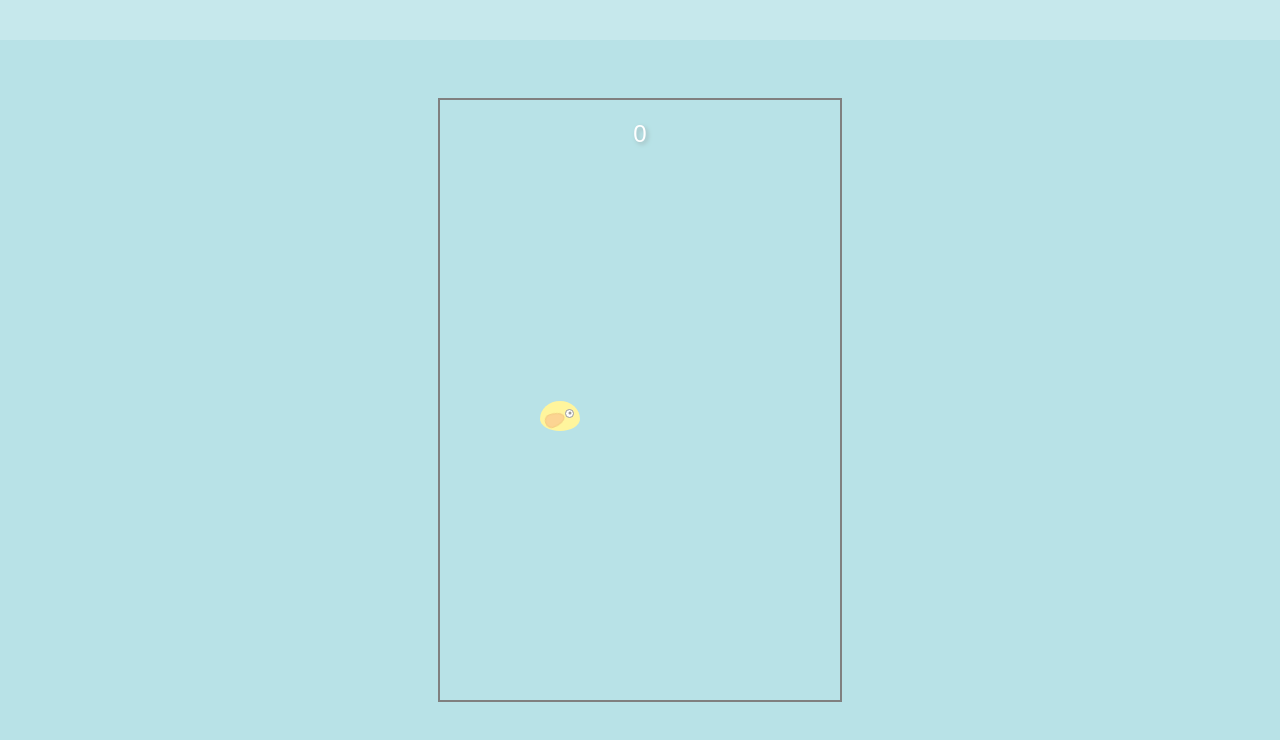
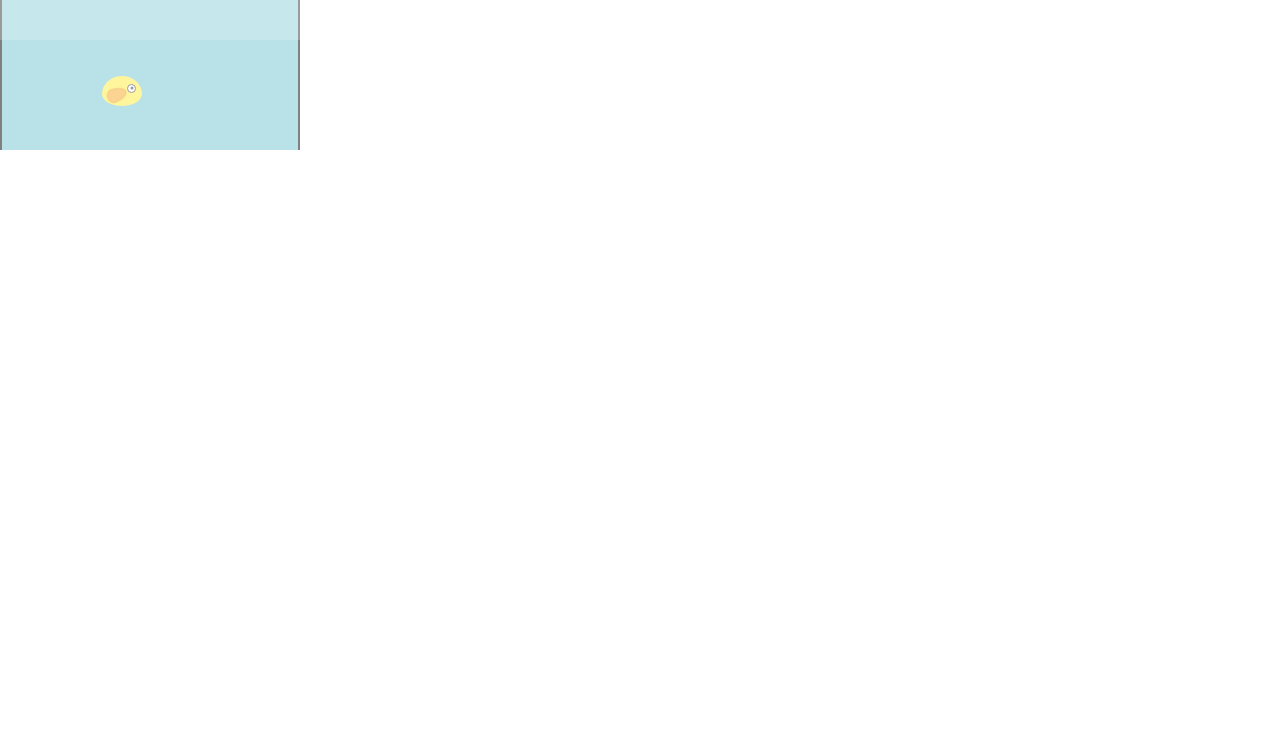
Before and after one commit to Hokage-xMinato/Flappybird, a plain HTML site: page website.html in a window 1280 px wide. Drawn offline with Linux system fonts and the light colour scheme.

Commit message:
Update website.html

```diff
--- a/website.html
+++ b/website.html
@@ -14,8 +14,8 @@
     position: fixed; /* Stays in place */
     top: 0;
     left: 0;
-    width: 100vw; /* Full screen width */
-    height: 100vh; /* Full screen height */
+     /* Full screen width */
+    /* Full screen height */
     border: none;
     z-index: -1; /* Puts it behind everything else */
     pointer-events: none; /* KEY: Makes it non-clickable, clicks go through it */
```
